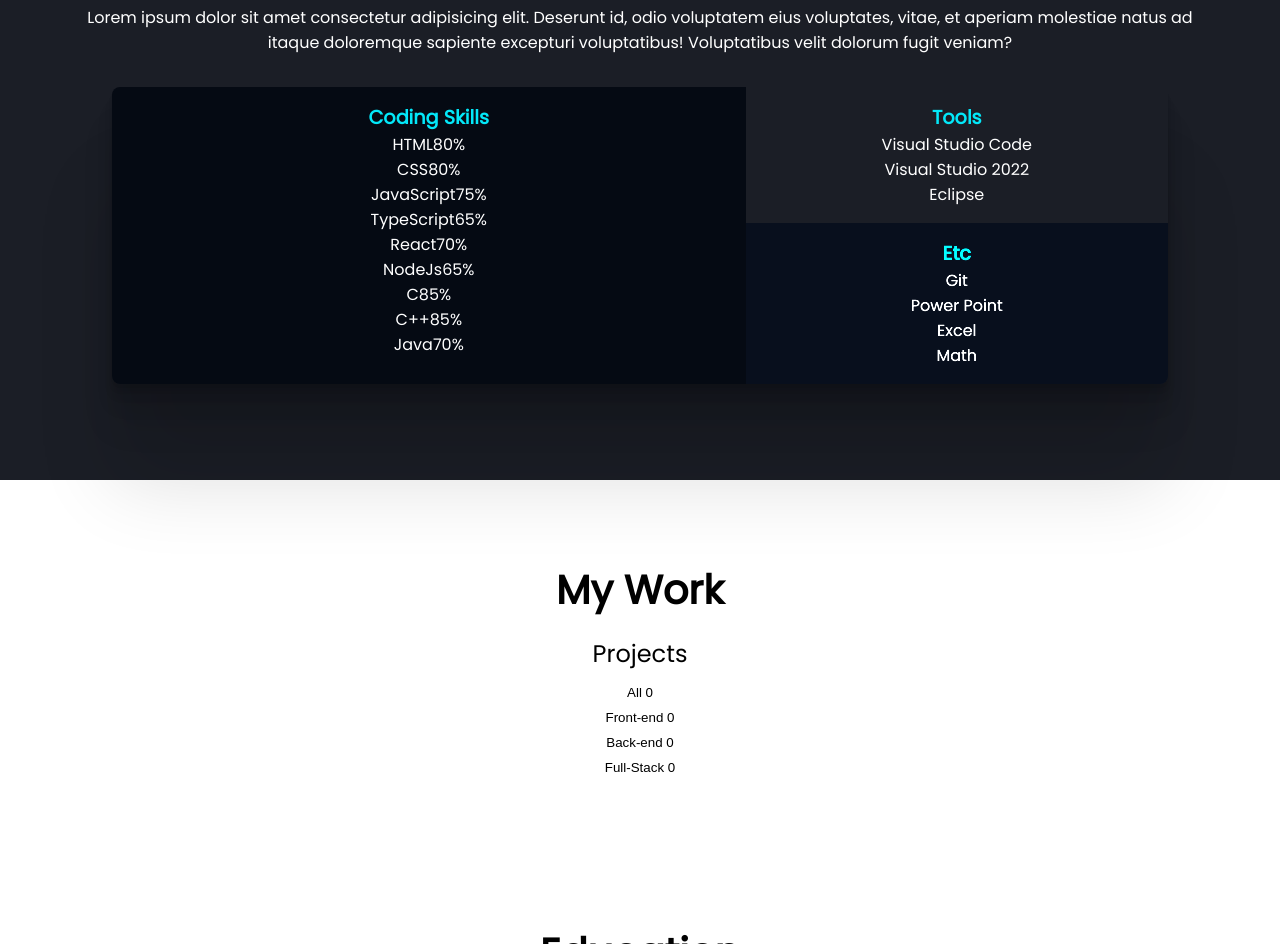
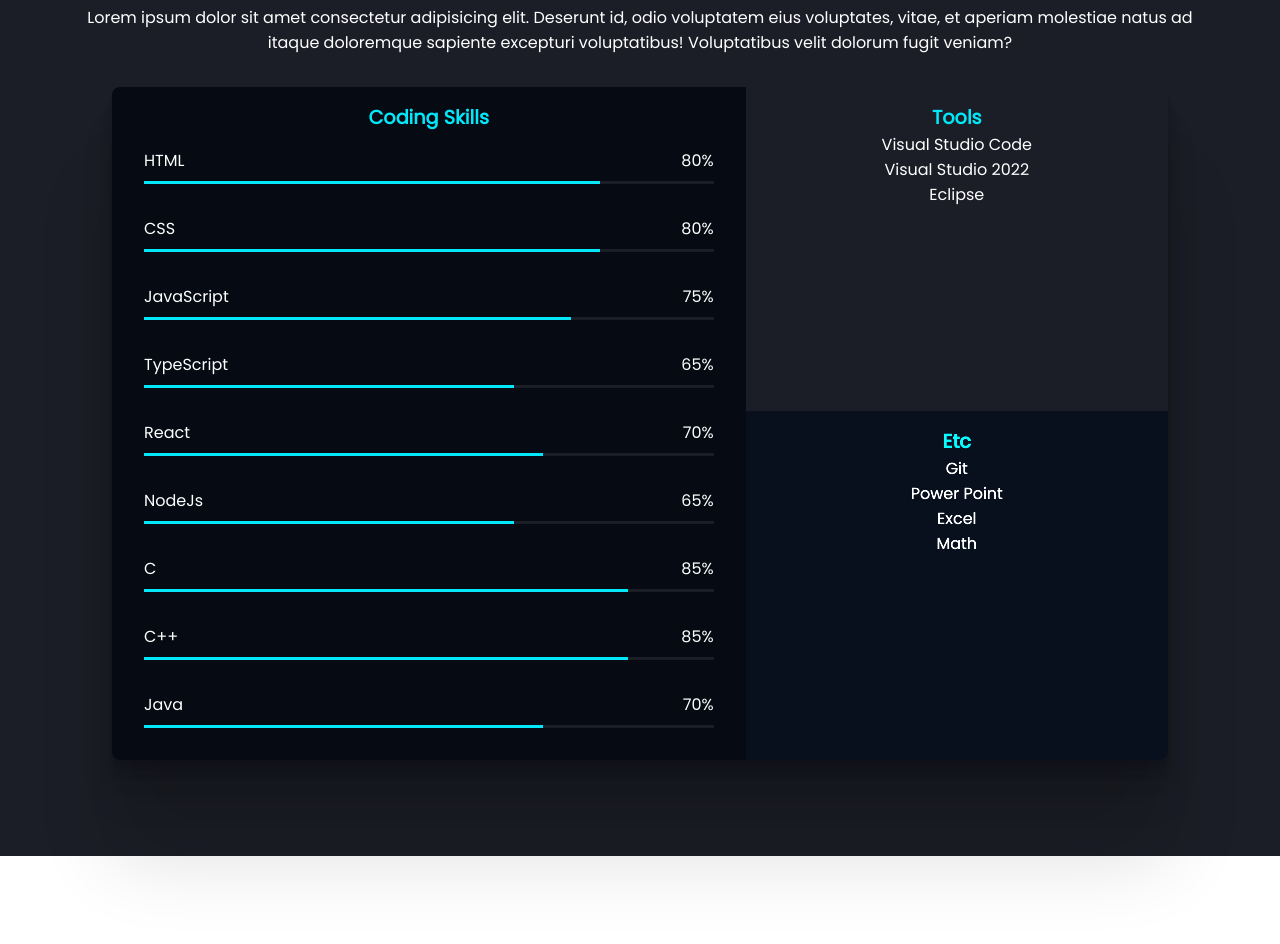
Before and after one commit to Noah1215/my_portfolio, a plain HTML site: page index.html in a window 1280 px wide. Shown: the part 1605-2549 px from the top of the page. Drawn offline with Linux system fonts and the light colour scheme.

Commit message:
CSS-Skills-Bar

```diff
--- a/css/style.css
+++ b/css/style.css
@@ -239,5 +239,27 @@ button:focus {
     padding: 1rem;
     background-color: var(--color-primary);
     filter: brightness(150%);
+}
 
+.bar {
+    display: flex;
+    flex-direction: column;
+    padding: 1rem;
+    gap: 0.5rem;
 }
+
+.bar__metadata {
+    display: flex;
+    justify-content: space-between;
+}
+
+.bar__bg {
+    width: 100%;
+    height: 3px;
+    background-color: var(--color-primary-variant);
+}
+
+.bar__value {
+    height: 3px;
+    background-color: var(--color-accent);
+}
--- a/index.html
+++ b/index.html
@@ -99,41 +99,41 @@
                 <section class="skills__coding">
                     <h3 class="skills__title">Coding Skills</h3>
                     <ul>
-                        <li>
-                            <div><span>HTML</span><span>80%</span></div>
-                            <div><div style="width: 80%"></div></div>
+                        <li class="bar">
+                            <div class="bar__metadata"><span>HTML</span><span>80%</span></div>
+                            <div class="bar__bg"><div class="bar__value" style="width: 80%"></div></div>
                         </li>
-                        <li>
-                            <div><span>CSS</span><span>80%</span></div>
-                            <div><div style="width: 80%"></div></div>
+                        <li class="bar">
+                            <div class="bar__metadata"><span>CSS</span><span>80%</span></div>
+                            <div class="bar__bg"><div class="bar__value" style="width: 80%"></div></div>
                         </li>
-                        <li>
-                            <div><span>JavaScript</span><span>75%</span></div>
-                            <div><div style="width: 75%"></div></div>
+                        <li class="bar">
+                            <div class="bar__metadata"><span>JavaScript</span><span>75%</span></div>
+                            <div class="bar__bg"><div class="bar__value" style="width: 75%"></div></div>
                         </li>
-                        <li>
-                            <div><span>TypeScript</span><span>65%</span></div>
-                            <div><div style="width: 65%"></div></div>
+                        <li class="bar">
+                            <div class="bar__metadata"><span>TypeScript</span><span>65%</span></div>
+                            <div class="bar__bg"><div class="bar__value" style="width: 65%"></div></div>
                         </li>
-                        <li>
-                            <div><span>React</span><span>70%</span></div>
-                            <div><div style="width: 70%"></div></div>
+                        <li class="bar">
+                            <div class="bar__metadata"><span>React</span><span>70%</span></div>
+                            <div class="bar__bg"><div class="bar__value" style="width: 70%"></div></div>
                         </li>
-                        <li>
-                            <div><span>NodeJs</span><span>65%</span></div>
-                            <div><div style="width: 65%"></div></div>
+                        <li class="bar">
+                            <div class="bar__metadata"><span>NodeJs</span><span>65%</span></div>
+                            <div class="bar__bg"><div class="bar__value" style="width: 65%"></div></div>
                         </li>
-                        <li>
-                            <div><span>C</span><span>85%</span></div>
-                            <div><div style="width: 85%"></div></div>
+                        <li class="bar">
+                            <div class="bar__metadata"><span>C</span><span>85%</span></div>
+                            <div class="bar__bg"><div class="bar__value" style="width: 85%"></div></div>
                         </li>
-                        <li>
-                            <div><span>C++</span><span>85%</span></div>
-                            <div><div style="width: 85%"></div></div>
+                        <li class="bar">
+                            <div class="bar__metadata"><span>C++</span><span>85%</span></div>
+                            <div class="bar__bg"><div class="bar__value" style="width: 85%"></div></div>
                         </li>
-                        <li>
-                            <div><span>Java</span><span>70%</span></div>
-                            <div><div style="width: 70%"></div></div>
+                        <li class="bar">
+                            <div class="bar__metadata"><span>Java</span><span>70%</span></div>
+                            <div class="bar__bg"><div class="bar__value" style="width: 70%"></div></div>
                         </li>
                     </ul>
                 </section>
```
